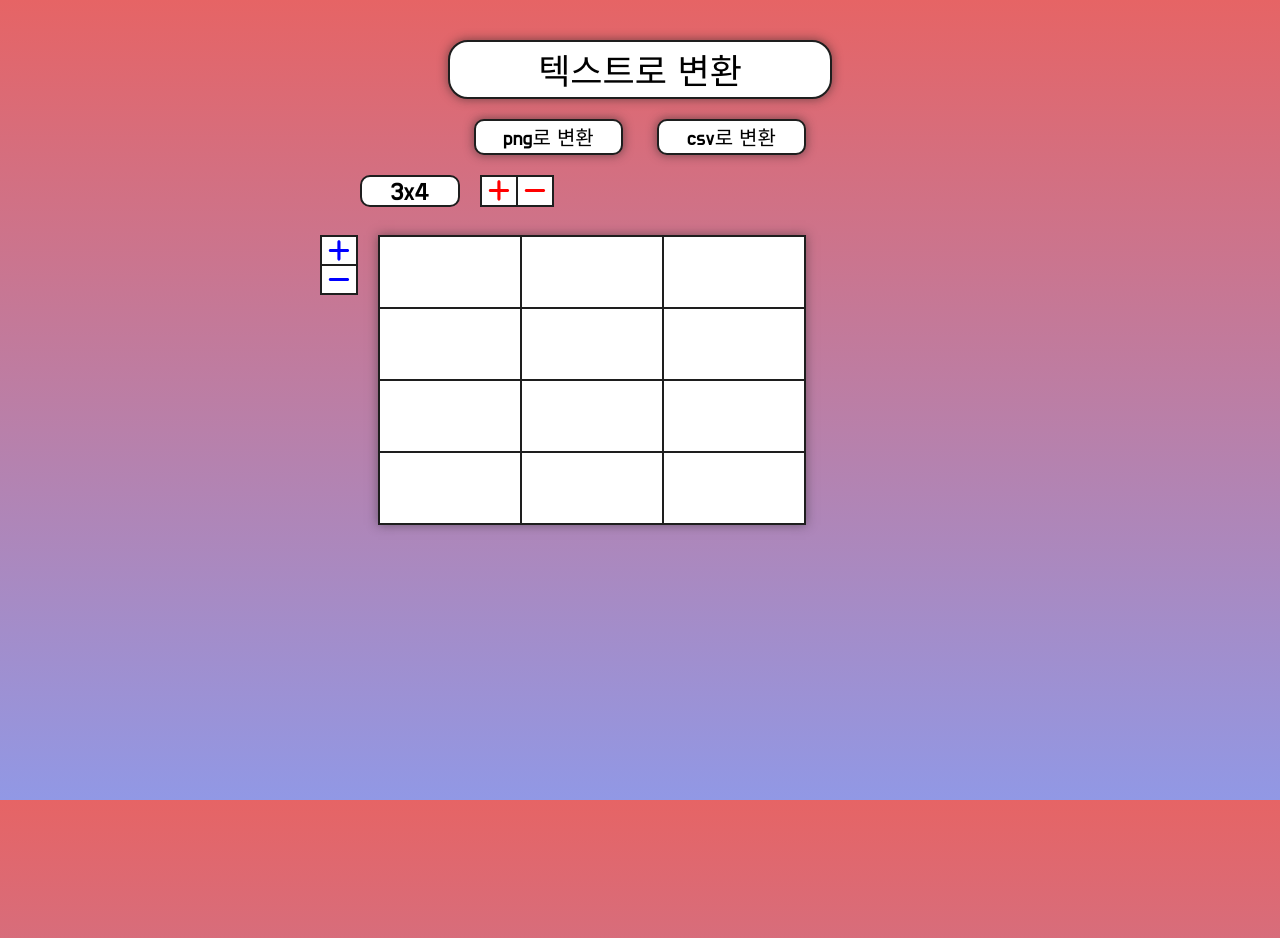
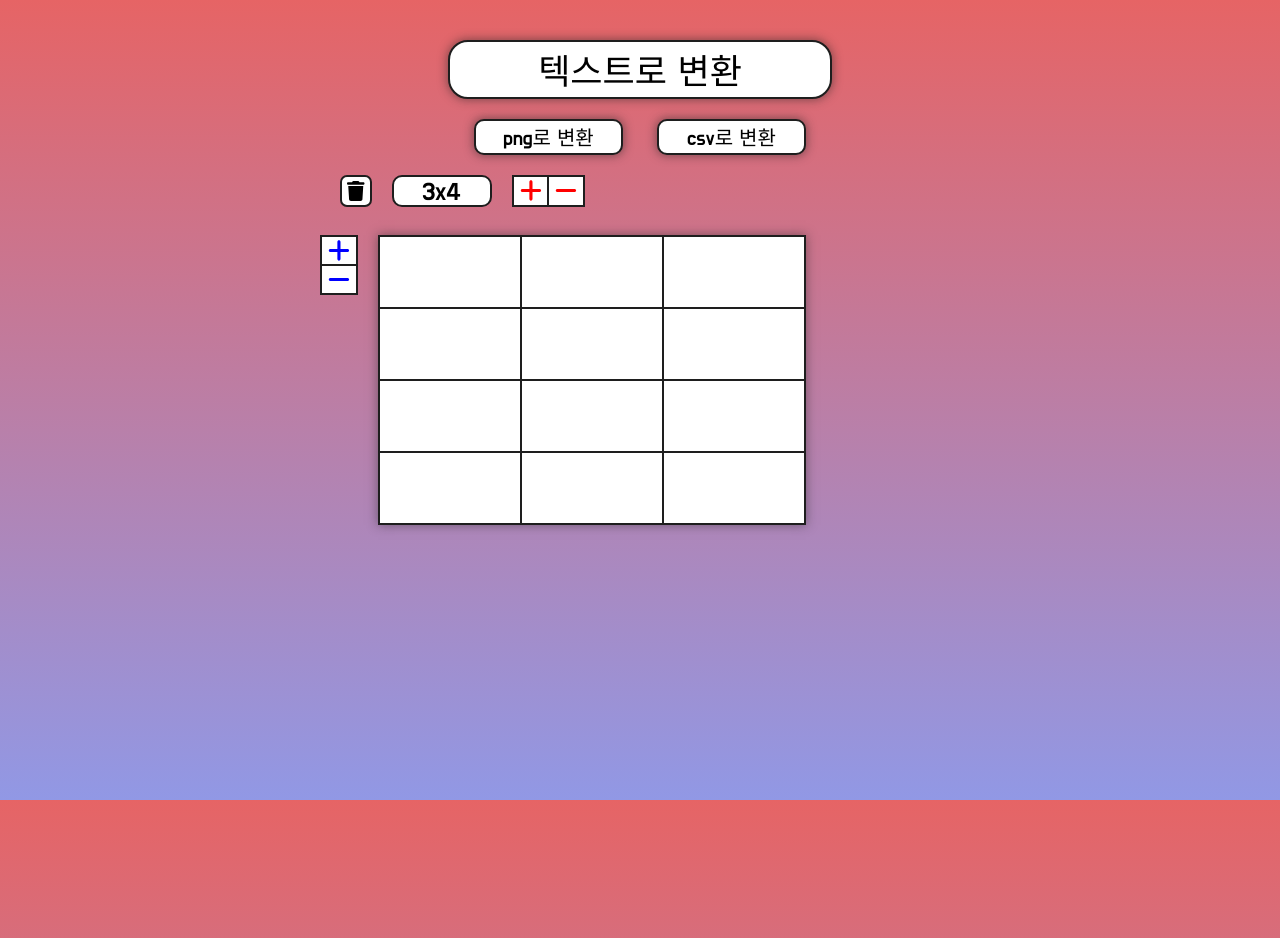
Before and after one commit to Barkshihun/table-to-text, a React (Vite) app: page / in a window 1280 px wide. Shown: the top 938 px of the page. Built offline with nearby package versions, Linux system fonts and the light colour scheme.

Commit message:
✨ Feat: 삭제 버튼 아이콘 추가

```diff
--- a/src/components/Table.tsx
+++ b/src/components/Table.tsx
@@ -1,5 +1,5 @@
 import { useState, useEffect } from "react";
-import { faPlus, faMinus } from "@fortawesome/free-solid-svg-icons";
+import { faPlus, faMinus, faTrash } from "@fortawesome/free-solid-svg-icons";
 import { FontAwesomeIcon } from "@fortawesome/react-fontawesome";
 import Output from "./Output";
 import "../scss/Table.scss";
@@ -103,6 +103,9 @@ function Table({ isTable, tableRef }: { isTable: boolean; tableRef: React.RefObj
     <>
       <div className={"table-system-wrapper"}>
         <div className={"top-container"}>
+          <div className="btn btn--delete">
+            <FontAwesomeIcon icon={faTrash} />
+          </div>
           <div className={"top-container__size-indicator"}>
             <span>
               {cols}x{rows}
--- a/src/scss/Table.scss
+++ b/src/scss/Table.scss
@@ -26,7 +26,7 @@
     left: 60px;
   }
   @include desktop {
-    left: 40px;
+    left: 20px;
   }
 }
 .top-container__size-indicator {
@@ -37,7 +37,7 @@
   display: flex;
   justify-content: center;
   align-items: center;
-  margin-right: 20px;
+  margin: 0 20px;
   padding-top: 0.1em;
   @extend %border;
   @extend %border-radius;
@@ -56,6 +56,14 @@
         border-right: 2px solid $black;
       }
     }
+  }
+}
+.btn--delete {
+  padding: 0 5px;
+  border-radius: 7px;
+  @extend %border;
+  svg {
+    font-size: 20px;
   }
 }
 .bottom-container {
```
